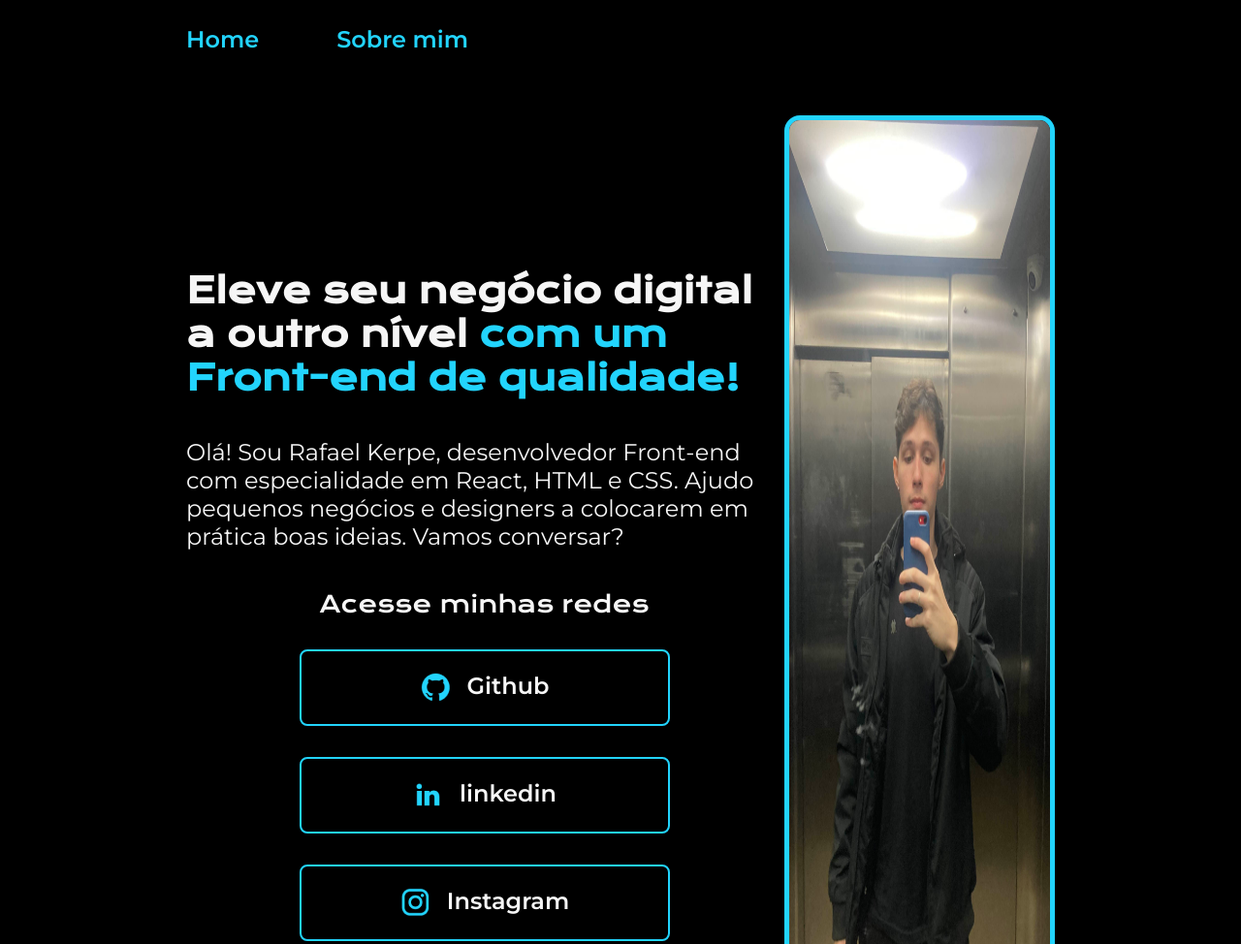
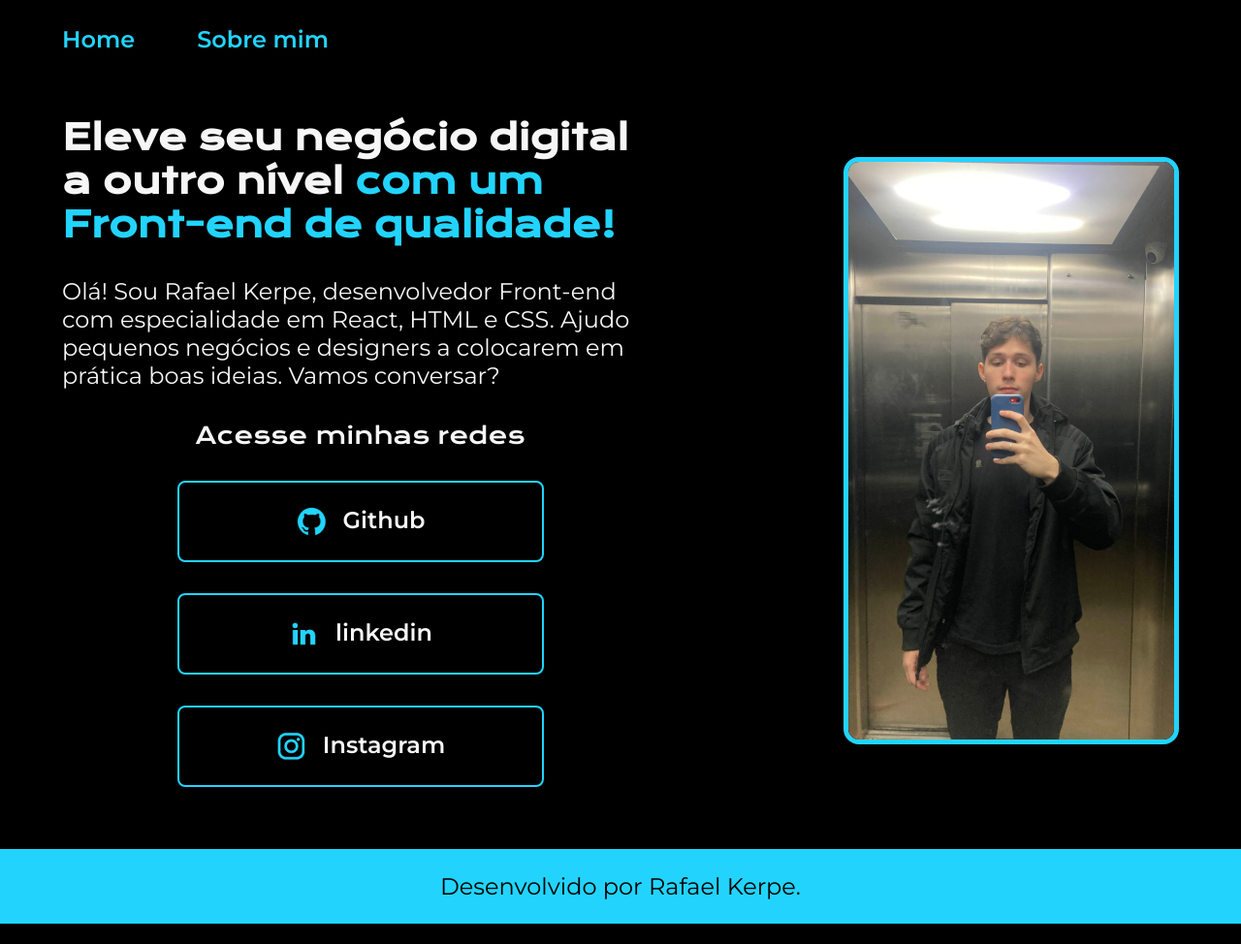
Before and after one commit to Chrnc/Portifolio-HTML-e-CSS, a plain HTML site: page index.html in a window 1280 px wide. Shown: the top 974 px of the page at 97% size. After the commit the page ends 953 px from the top, so only its background shows below. Drawn offline with nearby package versions, Linux system fonts and the light colour scheme.

Commit message:
Segundo Commit

```diff
--- a/styles/style.css
+++ b/styles/style.css
@@ -10,100 +10,140 @@
     --fonte-secundaria: 'Montserrat', sans-serif;
 }
 
-*{
+* {
     margin: 0;
     padding: 0;
+    box-sizing: border-box;
 }
 
-.imagem{
+body {
+    background-color: var(--cor-primaria);
+    color: var(--cor-secundaria);
+    font-family: var(--fonte-secundaria);
+}
+
+.imagem {
     display: flex;
-    width: 30%;
-    height: 1000px;
+    width: 100%;
+    max-width: 30%;
+    height: auto;
     border-radius: 16px;
-    border-color: var(--cor-terciaria);
     border: 5px solid var(--cor-terciaria);
 }
 
-body{
-    box-sizing: border-box;
-    background-color: var(--cor-primaria);
-    color: var(--cor-secundaria);
+.cabecalho {
+    padding: 2% 0 0 5%;
 }
-.cabecalho{
-    padding: 2% 0% 0% 15%;
+
+.cabecalho__menu {
+    display: flex;
+    gap: 5vw;
 }
-.cabecalho__menu{
-    display: flex;
-    gap: 80px;
-}
-.cabecalho__menu__link{
+
+.cabecalho__menu__link {
     font-family: var(--fonte-secundaria);
-    font-size: 24px;
+    font-size: 1.5rem; /* Ajuste para unidades relativas */
     font-weight: 600;
     color: var(--cor-terciaria);
     text-decoration: none;
 }
-.apresentacao{
-    padding: 5% 15%;
+
+.apresentacao {
+    padding: 5% 5%;
     display: flex;
+    flex-direction: column; /* Alterado para coluna em telas menores */
     align-items: center;
     justify-content: space-between;
 }
-.apresentacao__conteudo{
-    width: 615px;
+
+.apresentacao__conteudo {
+    width: 100%;
+    max-width: 615px;
     display: flex;
     flex-direction: column;
-    gap: 40px;
+    gap: 2rem;
 }
 
-.apresentacao__conteudo__titulo{
-    font-size: 36px;
+.apresentacao__conteudo__titulo {
+    font-size: 2.25rem; /* Ajuste para unidades relativas */
     font-family: var(--fonte-primaria);
 }
-.titulo-destaque{
+
+.titulo-destaque {
     color: var(--cor-terciaria);
 }
-.apresentacao__conteudo__texto{
-    font-size: 24px;
+
+.apresentacao__conteudo__texto {
+    font-size: 1.5rem; /* Ajuste para unidades relativas */
     font-family: var(--fonte-secundaria);
 }
 
-.apresentacao__links{
+.apresentacao__links {
     display: flex;
     flex-direction: column;
     justify-content: space-between;
     align-items: center;
-    gap: 32px;
+    gap: 2rem;
 }
-.apresentacao__links__subtitulo{
+
+.apresentacao__links__subtitulo {
     font-family: var(--fonte-primaria);
     font-weight: 400;
-    font-size: 24px;
+    font-size: 1.5rem;
 }
-.apresentacao__links__link{
+
+.apresentacao__links__link {
     display: flex;
     justify-content: center;
-    gap: 16px;
+    gap: 1rem;
     border: 2px solid var(--cor-terciaria);
-    width: 378px;
+    width: 100%;
+    max-width: 378px;
     text-align: center;
     border-radius: 8px;
-    font-size: 24px;
+    font-size: 1.5rem; /* Ajuste para unidades relativas */
     font-weight: 600;
-    padding: 21.5px 0;
+    padding: 1.5rem 0;
     text-decoration: none;
     color: var(--cor-secundaria);
     font-family: var(--fonte-secundaria);
 }
-.apresentacao__links__link:hover{
+
+.apresentacao__links__link:hover {
     background-color: var(--cor-hover);
 }
-.rodape{
+
+.rodape {
     color: var(--cor-primaria);
     background-color: var(--cor-terciaria);
-    padding: 24px;
+    padding: 1.5rem;
     text-align: center;
     font-family: var(--fonte-secundaria);
-    font-size: 24px;
+    font-size: 1.5rem;
     font-weight: 400;
 }
+
+/* Media Queries para telas menores */
+@media (min-width: 768px) {
+    .apresentacao {
+        flex-direction: row;
+    }
+}
+
+@media (max-width: 480px) {
+    .cabecalho {
+        padding-left: 2%;
+    }
+
+    .cabecalho__menu {
+        gap: 2vw;
+    }
+
+    .apresentacao__conteudo__titulo {
+        font-size: 1.75rem;
+    }
+
+    .apresentacao__conteudo__texto, .apresentacao__links__subtitulo, .apresentacao__links__link {
+        font-size: 1.25rem;
+    }
+}
```
